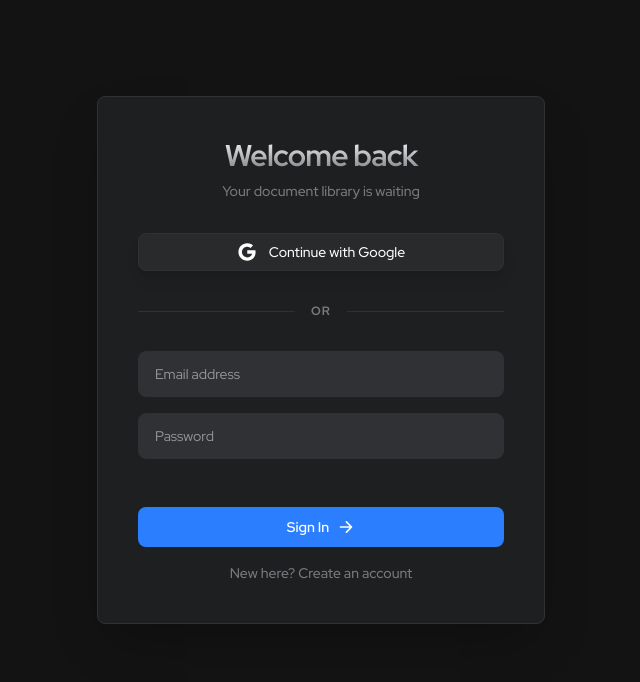
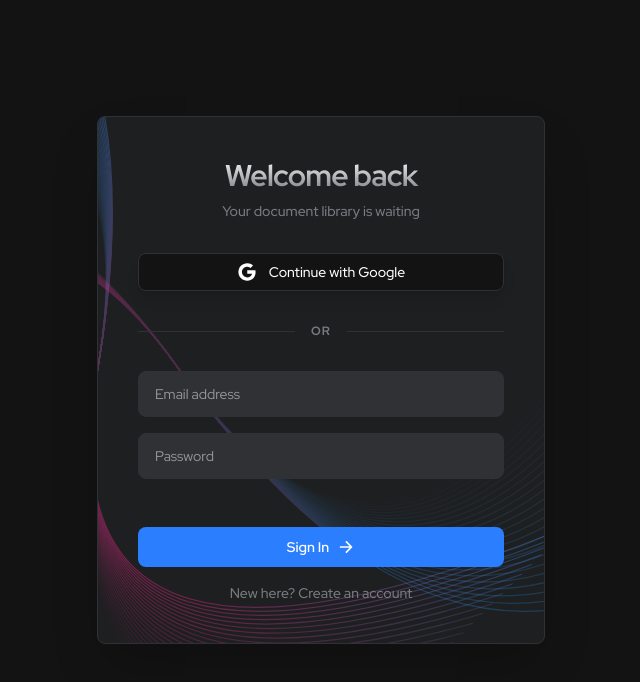
Before and after one commit to Mitali1417/DocLensify, a React (Vite) app: page /auth in a window 1280 px wide. Shown: the top 682 px of the page, without its empty margins (319-959 px from the left). Built offline with nearby package versions, Linux system fonts and the light colour scheme; no server answers; a web font is replaced by a local one.

Commit message:
Auth ui fixes

```diff
--- a/src/pages/Auth.jsx
+++ b/src/pages/Auth.jsx
@@ -10,6 +10,7 @@ import { useNavigate } from "react-router-dom";
 import { auth } from "../services/firebase/firebase";
 import { IoArrowForward, IoLogoGoogle } from "react-icons/io5";
 import { CgSpinner } from "react-icons/cg";
+import Banner from "../assets/home-banner.svg";
 
 export default function Auth() {
   const [isLogin, setIsLogin] = useState(true);
@@ -60,8 +61,10 @@ export default function Auth() {
   };
 
   return (
-    <div className="min-h-[90vh] flex items-center justify-center p-4">
-      <div className="w-full max-w-md bg-card-dark border border-border-dark rounded-lg p-8 md:p-10 shadow-2xl">
+    <div className="min-h-[95vh] relative flex items-center justify-center p-4">
+      <div className="w-full relative max-w-md bg-card-dark border border-border-dark rounded-lg p-8 md:p-10 shadow-2xl overflow-hidden">
+       <div className="relative z-10">
+
         <div className="text-center mb-8">
           <h2 className="text-3xl font-bold text-transparent bg-linear-to-t from-muted-grey to-white bg-clip-text mb-2">
             {isLogin ? "Welcome back" : "Join DocLensify"}
@@ -75,7 +78,7 @@ export default function Auth() {
 
         <button
           onClick={loginWithGoogle}
-          className="w-full text-sm flex items-center justify-center gap-3 bg-white/5 border border-border-dark hover:bg-white/10 text-white py-2 rounded-lg transition-all duration-300 group shadow-lg"
+          className="w-full text-sm flex items-center justify-center gap-3 bg-bg-dark border border-border-dark hover:bg-white/10 text-white py-2 rounded-lg transition-all duration-300 group shadow-lg"
         >
           <IoLogoGoogle className="text-xl group-hover:scale-110 transition-transform" />
           Continue with Google
@@ -149,7 +152,21 @@ export default function Auth() {
             </button>
           </div>
         </form>
+
+       </div>
+
+
+
+       <div className="absolute top-0 left- right-0 w-[200%] z-0 aspect-video rotate-45 opacity-40">
+              <img src={Banner} alt="hero banner" />
+            </div>
+         <div className="absolute top-0 left- -right-20 w-[200%] z-0 aspect-video rotate-180 opacity-30">
+              <img src={Banner} alt="hero banner" />
+            </div>
+
       </div>
+
+
     </div>
   );
 }
--- a/src/pages/Home.jsx
+++ b/src/pages/Home.jsx
@@ -22,7 +22,7 @@ export default function Home() {
     <div className="min-h-screen relative bg-bg-dark font-sans selection:bg-brand-blue/30 px-2 sm:px-4 overflow-hidden container mx-auto">
       <Header />
       <div className="absolute -top-10 left-0 right-0 w-full z-0 aspect-video">
-        <img src={Banner} alt="hero banner" className="" />
+        <img src={Banner} alt="hero banner" />
       </div>
 
       <main className="pt-16 pb-24 text-center relative z-10">
```
